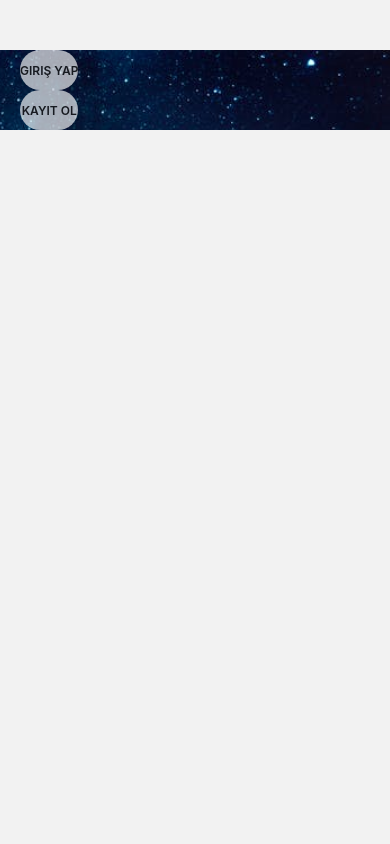
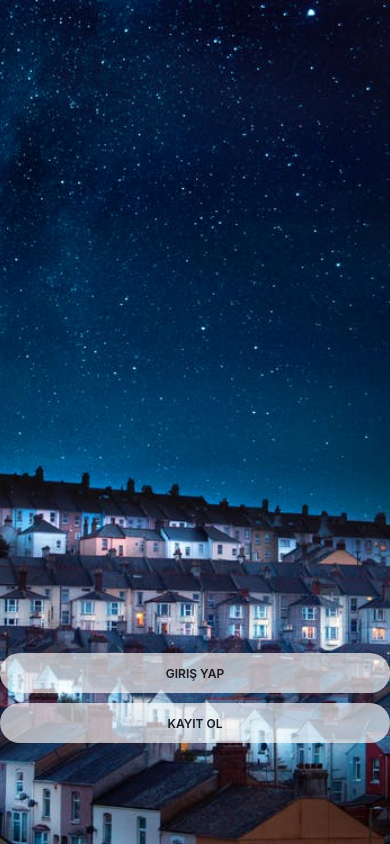
Before and after one commit to erentrk01/Real-Estate-React-Native-Mobile-App, a React Native app: screen /AnimatedAuth in a window 390 px wide. Built offline with nearby package versions, Linux system fonts and the light colour scheme.

Commit message:
style fix

```diff
--- a/components/Animated-Auth/index.js
+++ b/components/Animated-Auth/index.js
@@ -1,6 +1,6 @@
 import { Stylesheet,Text,View,Dimensions, StyleSheet } from "react-native";
 import Svg,{Image} from "react-native-svg";
-import styles from "../Header/styles";
+import styles from "./styles";
 import StyledButton from "../StyledButton";
 
 let navigation;
@@ -25,12 +25,12 @@ let navigation;
 			</View>
 			<View style={styles.bottomContainer}>
 				<View style={styles.button}>
-				<StyledButton style={styles.btn} onPress={login} type="secondary" content={"Giriş Yap"} />
+				<StyledButton  onPress={login} type="secondary" content={"Giriş Yap"} />
 
 				</View>
 				<View style={styles.button} >
 
-					<StyledButton style={styles.btn} onPress={login} type="secondary" content={"Kayıt Ol"} />
+					<StyledButton onPress={login} type="secondary" content={"Kayıt Ol"} />
 				</View>
 			</View>
 		</View>
--- a/components/Animated-Auth/styles.js
+++ b/components/Animated-Auth/styles.js
@@ -1,4 +1,6 @@
+
 import { StyleSheet, Dimensions } from "react-native";
+const {width, height} = Dimensions.get('window');
  const styles = StyleSheet.create({
 	container:{
 
@@ -6,6 +8,14 @@ import { StyleSheet, Dimensions } from "react-native";
 		justifyContent:"flex-end"
 	},
 
+	bottomContainer:{
+		justifyContent:"center",
+		height:height/3,
+	},
+	button:{
+		marginBottom:10,
+	}
+
  })
 
  export default styles;
--- a/components/StyledButton/styles.js
+++ b/components/StyledButton/styles.js
@@ -1,7 +1,8 @@
-import { StyleSheet } from "react-native";
+import { StyleSheet,Dimensions } from "react-native";
+
  const styles = StyleSheet.create({
 	container:{
-		width: '100%',
+
 		padding: 10
 	},
 	button: {
```
